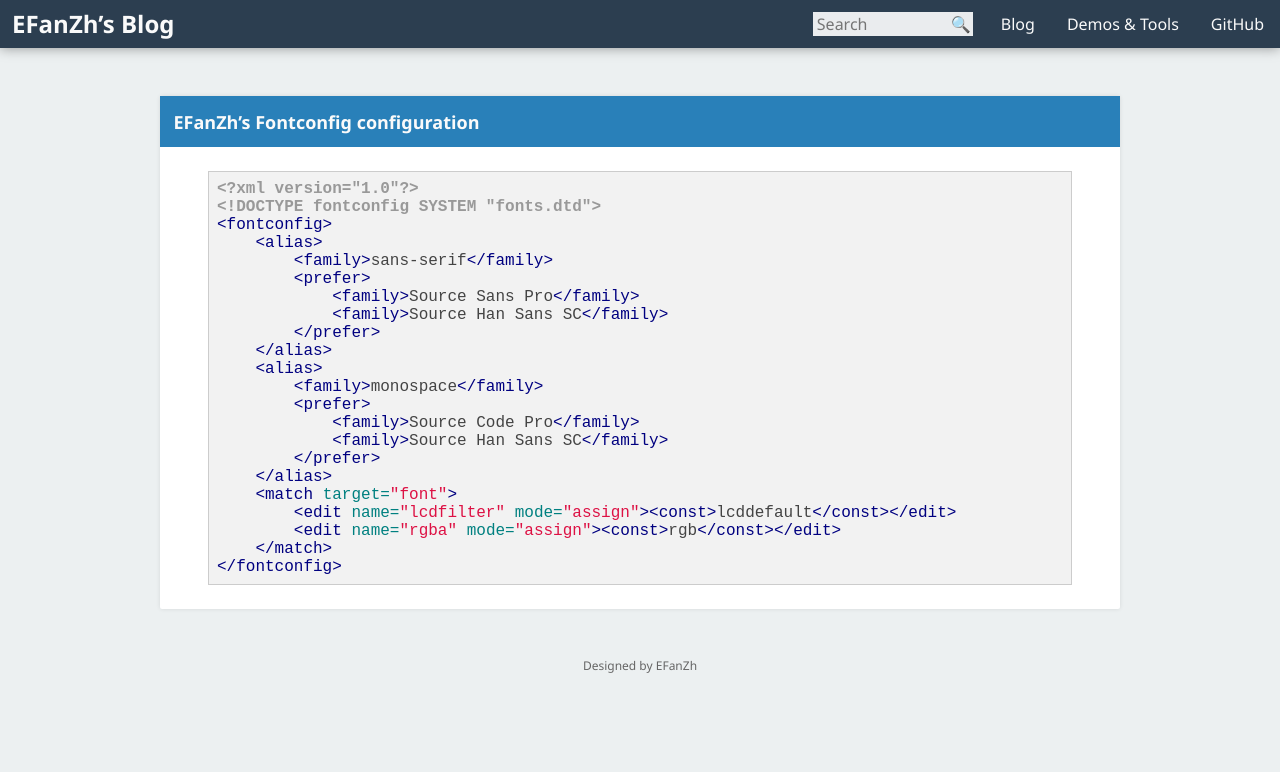
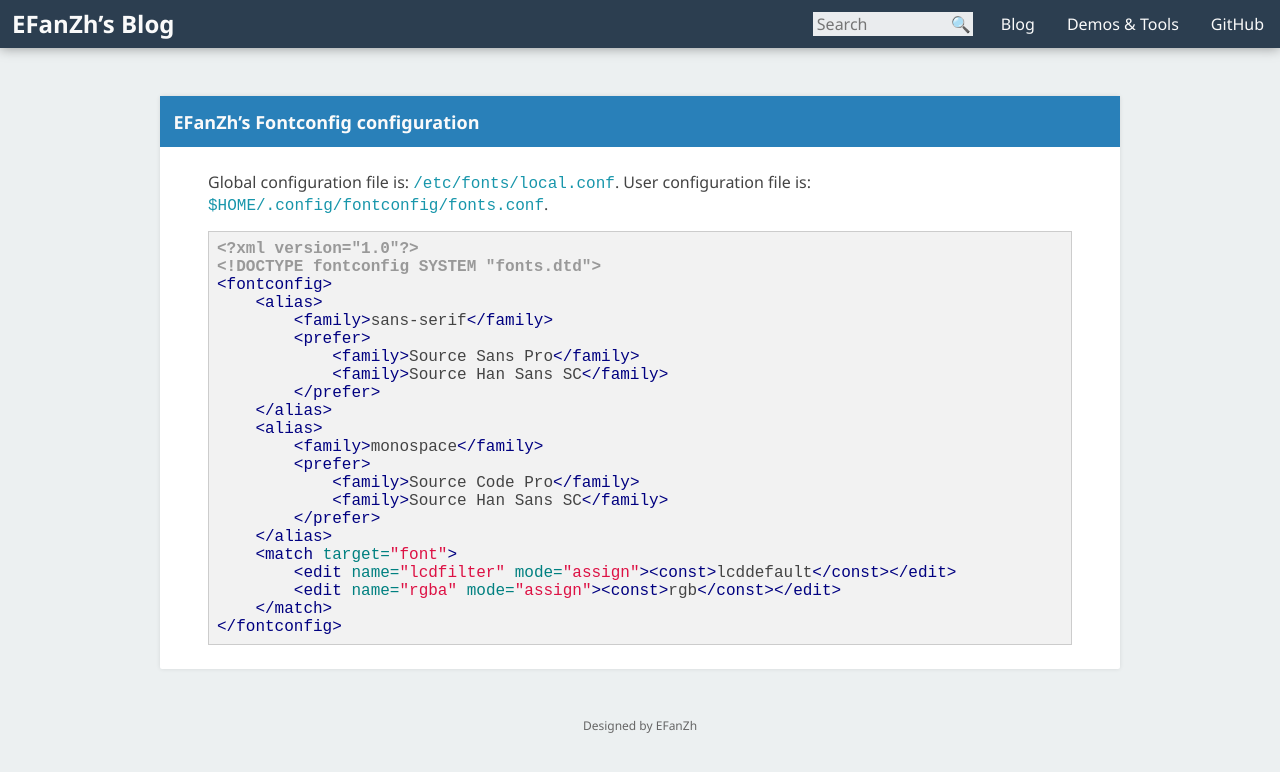
Before and after one commit to EFanZh/efanzh.github.io, a Jekyll site: the page built from _posts/2016-08-05-fontconfig-configuration.md, in a window 1280 px wide. Shown: the top 772 px of the page. Built offline with Jekyll 4.4.1, drawn with Linux system fonts in a browser that asks for light colours.

Commit message:
Update Fontconfig configuration

````diff
--- a/_posts/2016-08-05-fontconfig-configuration.md
+++ b/_posts/2016-08-05-fontconfig-configuration.md
@@ -1,6 +1,8 @@
 ---
 title: EFanZh’s Fontconfig configuration
 ---
+
+Global configuration file is: `/etc/fonts/local.conf`. User configuration file is: `$HOME/.config/fontconfig/fonts.conf`.
 
 ```xml
 <?xml version="1.0"?>
````
